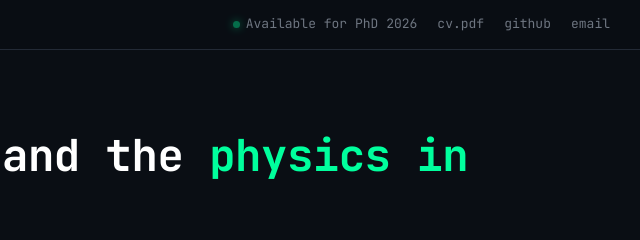
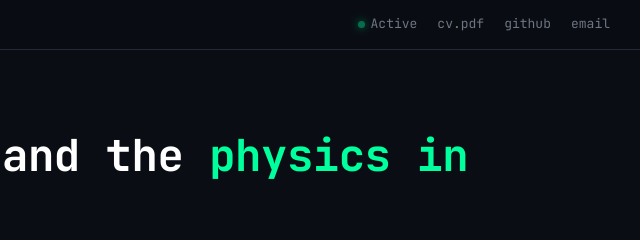
Before and after one commit to CK20000/CK20000.github.io, a plain HTML site: page index.html in a window 1280 px wide. Shown: the top 240 px of the page, 638-1278 px from the left. Drawn offline with Linux system fonts and the light colour scheme.

Commit message:
update index.html

```diff
--- a/index.html
+++ b/index.html
@@ -14,7 +14,7 @@
 <nav>
   <div class="brand"><a href="index.html">chanu@workbench</a></div>
   <div class="links">
-    <span class="status"><span class="status-dot"></span>Available for PhD 2026</span>
+    <span class="status"><span class="status-dot"></span>Active</span>
     <a href="cv.pdf" target="_blank">cv.pdf</a>
     <a href="https://github.com/CK20000" target="_blank">github</a>
     <a href="mailto:chanuk@uom.lk">email</a>
```
